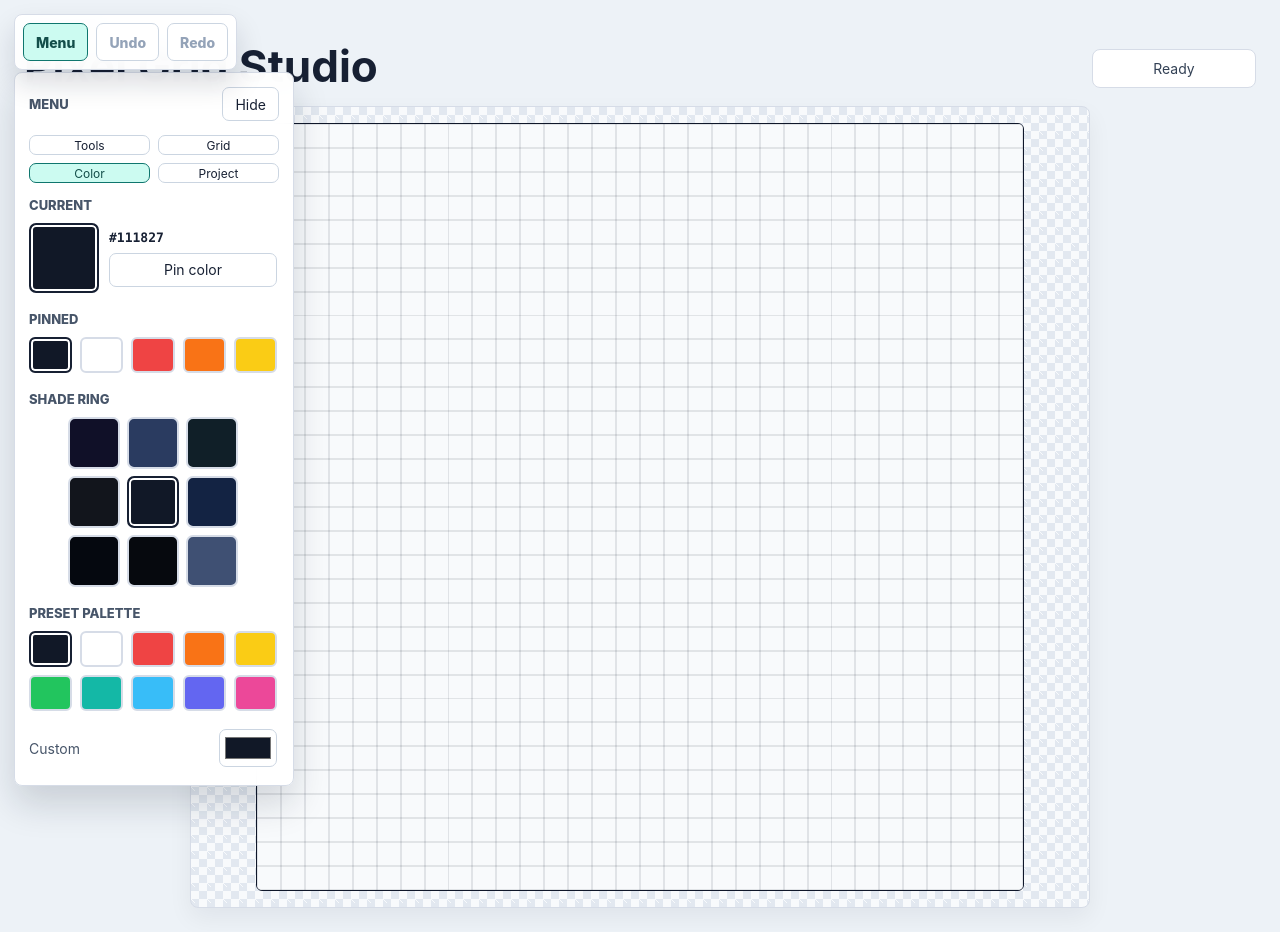
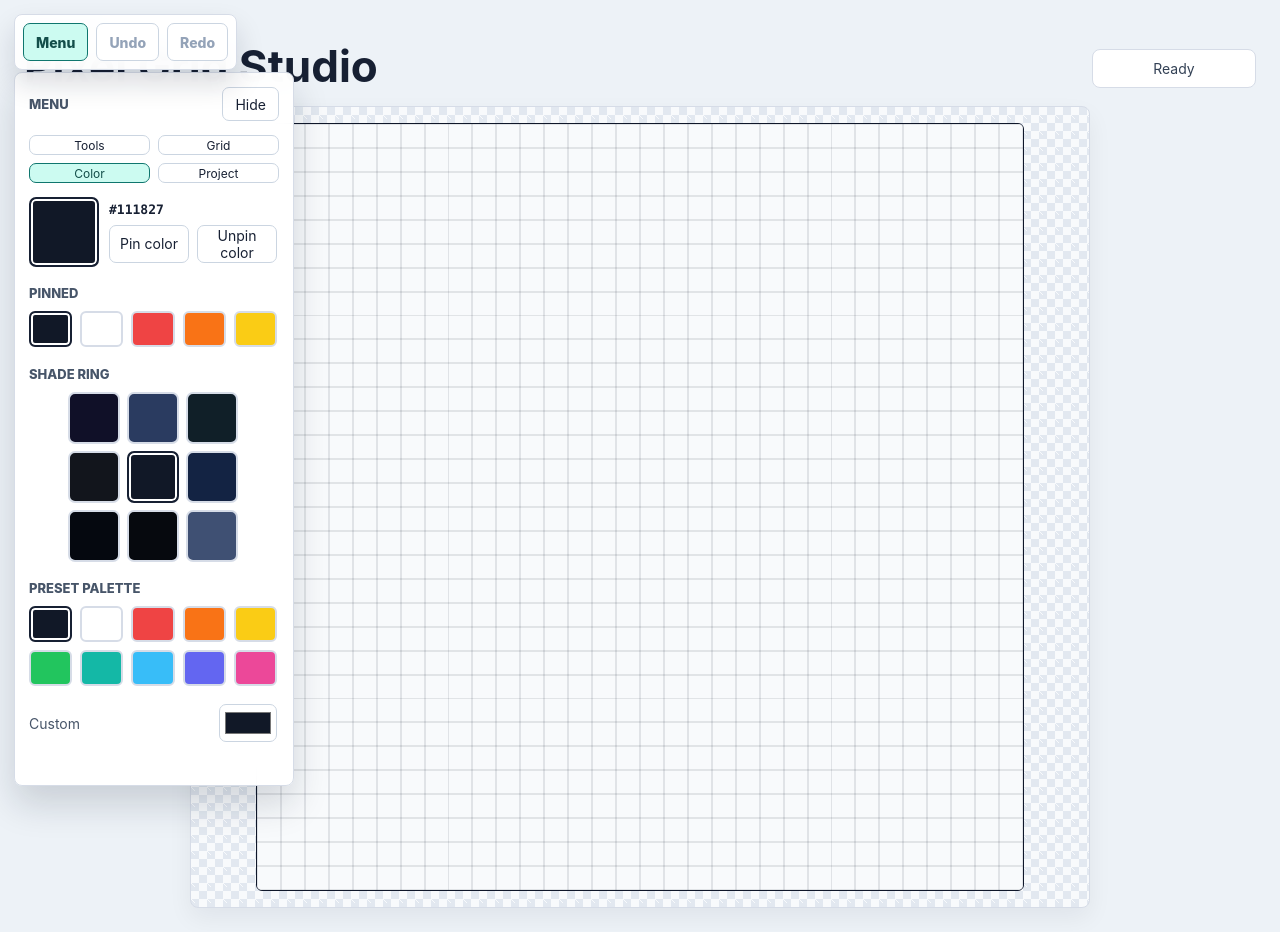
Before and after one commit to Quirel64/markit2d, a React (Vite) app: page / in a window 1280 px wide. Both pictures are taken after a click on the button "Color". Built offline with nearby package versions, Linux system fonts and the light colour scheme.

Commit message:
pin button addition

```diff
--- a/src/App.tsx
+++ b/src/App.tsx
@@ -1,5 +1,7 @@
 import { useCallback, useEffect, useMemo, useRef, useState } from 'react'
 import './App.css'
+
+// nav to folder and in command prompt use npm run dev to start server for quick tests.
 
 type Tool = 'view' | 'pencil' | 'eraser' | 'fill'
 type Pixel = string | null
@@ -913,8 +915,6 @@ function App() {
     if (activeMenu === 'color') {
       return (
         <>
-          <div className="control-group">
-            <span className="label">Current</span>
          <div className="current-color-card">
   <button
     aria-label={`Use current color ${color}`}
@@ -922,34 +922,55 @@ function App() {
     style={{ backgroundColor: color }}
     type="button"
   />
+
   <div>
     <strong>{color.toUpperCase()}</strong>
+
+    <div style={{ display: 'flex', gap: '8px', marginTop: '4px' }}>
       <button onClick={pinCurrentColor} type="button">
         Pin color
+      </button>
+
+      <button
+        onClick={() => unpinColor(color)}
+        onContextMenu={(event) => {
+          event.preventDefault()
+          unpinColor(color)
+        }}
+        type="button"
+      >
+        Unpin color
       </button>
     </div>
   </div>
 </div>
 
+
           <div className="control-group">
             <span className="label">Pinned</span>
             <div className="palette">
              {pinnedColors.map((swatch) => (
+  <div key={swatch} className="swatch-row">
     <button
       aria-label={`Use pinned ${swatch}`}
       className={color.toLowerCase() === swatch.toLowerCase() ? 'swatch active' : 'swatch'}
-                  key={swatch}
       onClick={() => selectColor(swatch)}
        onContextMenu={(event) => {
                     event.preventDefault()
+                    selectColor(swatch)
                     unpinColor(swatch)
                   }}
       style={{ backgroundColor: swatch }}
       title="Tap to use, right-click to unpin"
       type="button"
     />
+
+
+  </div>
 ))}
+
             </div>
+
           </div>
 
           <div className="control-group">
```
Lines whose indentation alone changed are shown as unchanged.
